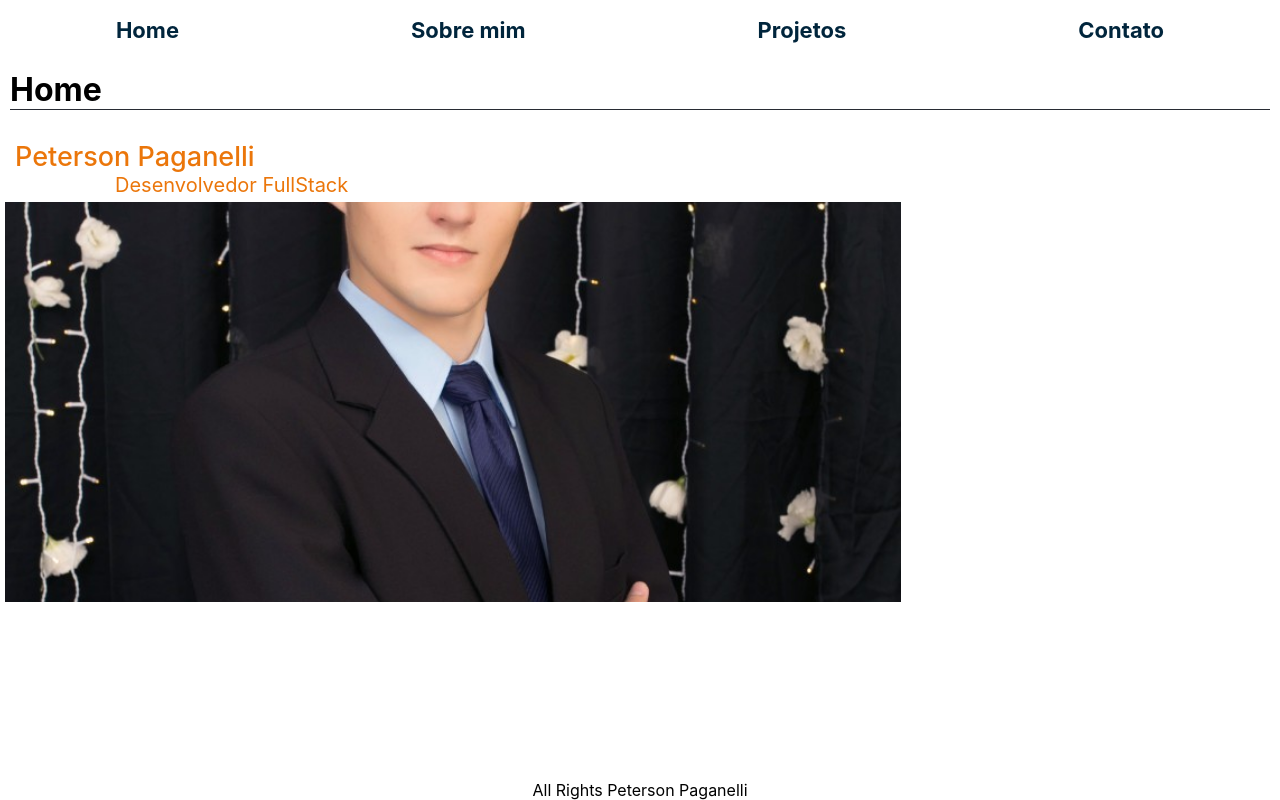
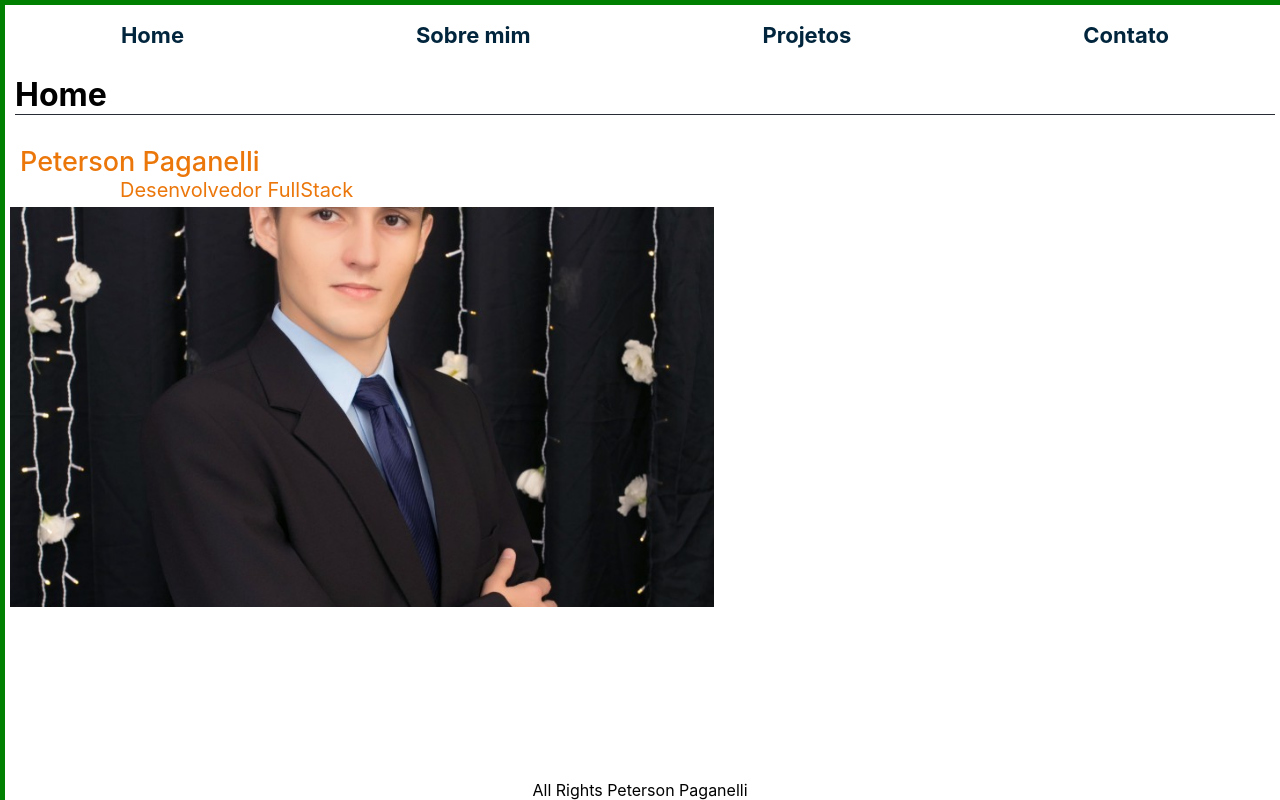
Before and after one commit to Peterson-Paganelli/portfolio, a React (Create React App) app: page / in a window 1280 px wide. Shown: the top 800 px of the page. Built offline with nearby package versions, Linux system fonts and the light colour scheme.

Commit message:
Atualiza css

```diff
--- a/src/App.css
+++ b/src/App.css
@@ -3,59 +3,14 @@
   padding: 0;
 }
 
+.main-div {
+  height: 100%;
+  width: 100%;
+  overflow-x: hidden;
+}
+
 .App {
   text-align: center;
-}
-
-.title-text {
-  margin-left: 10px;
-  margin-right: 10px;
-  padding-top: 10px;
-  border-bottom: 1px solid #282c34;
-  display: flex;
-  flex-direction: row;
-  justify-content: left;
-  align-items: center;
-}
-
-.introduction-div {
-  padding-top: 30px;
-  padding-left: 15px;
-}
-
-.presentation {
-  color: rgb(235, 118, 10);
-  font-size: 27px;
-  font-weight: 500;
-}
-
-.presentation2 {
-  color: rgb(235, 118, 10);
-  font-size: 20px;
-  font-weight: 400;
-  padding-left: 100px;
-}
-
-.photo-div {
-  display: flex;
-  flex-direction: row;
-  justify-content: center;
-  padding: 5px;
-  height: 400px;
-  width: 70%;
-}
-
-#photo {
-  height: 100%;
-  width: 100%;
-  background-image: url(../src/img/peter.jpeg);
-  background-size: cover;
-  background-repeat: no-repeat;
-  background-position: center;
-}
-
-@media screen and (min-width: 600px){
-
 }
 
 @media (prefers-reduced-motion: no-preference) {
--- a/src/pages/Home.jsx
+++ b/src/pages/Home.jsx
@@ -1,11 +1,12 @@
 import React from "react";
 import Header from "../components/Header";
 import Footer from "../components/Footer";
-import '../App.css'
+import '../styles/Home.css'
 
 function Home() {
   return(
-    <div>
+    <div
+    className="home-div">
       <Header />
       <div
       className="title-text"
--- /dev/null
+++ b/src/styles/Home.css
@@ -0,0 +1,64 @@
+.home-div {
+  border: 5px solid green;
+  height: 100em;
+  width: 100%;
+}
+
+.title-text {
+  margin-left: 10px;
+  margin-right: 10px;
+  padding-top: 10px;
+  border-bottom: 1px solid #282c34;
+  display: flex;
+  flex-direction: row;
+  justify-content: left;
+  align-items: center;
+}
+
+.introduction-div {
+  padding-top: 30px;
+  padding-left: 15px;
+}
+
+.presentation {
+  color: rgb(235, 118, 10);
+  font-size: 27px;
+  font-weight: 500;
+}
+
+.presentation2 {
+  color: rgb(235, 118, 10);
+  font-size: 20px;
+  font-weight: 400;
+  padding-left: 100px;
+}
+
+.photo-div {
+  display: flex;
+  flex-direction: row;
+  justify-content: center;
+  padding: 5px;
+  height: 350px;
+  width: 60%;
+}
+
+#photo {
+  height: 100%;
+  width: 100%;
+  background-image: url(../img/peter.jpeg);
+  background-size: cover;
+  background-repeat: no-repeat;
+  background-position: center;
+}
+
+
+@media screen and (min-width: 700px){
+  .photo-div {
+    display: flex;
+    flex-direction: row;
+    justify-content: center;
+    padding: 5px;
+    height: 25%;
+    width: 55%;
+  }
+}
```
